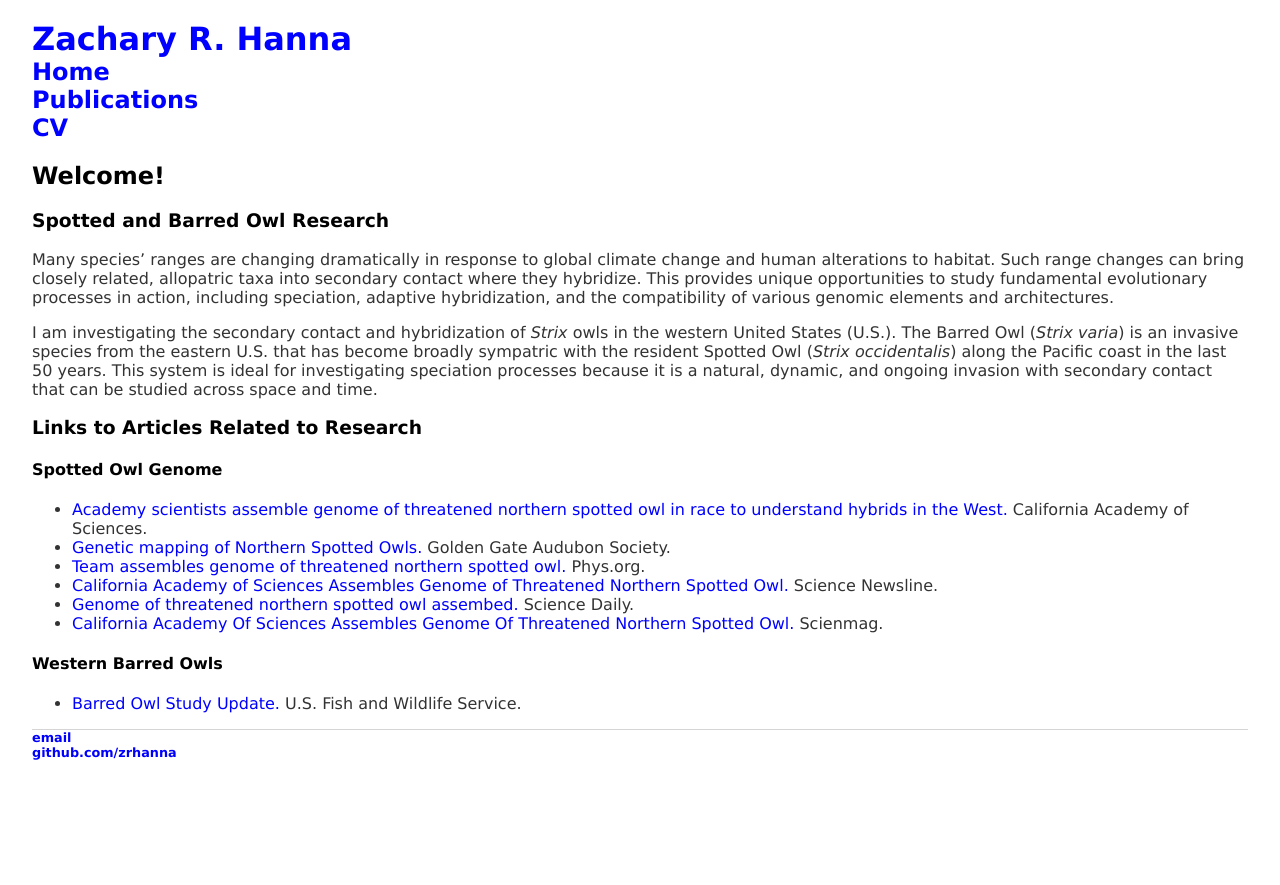
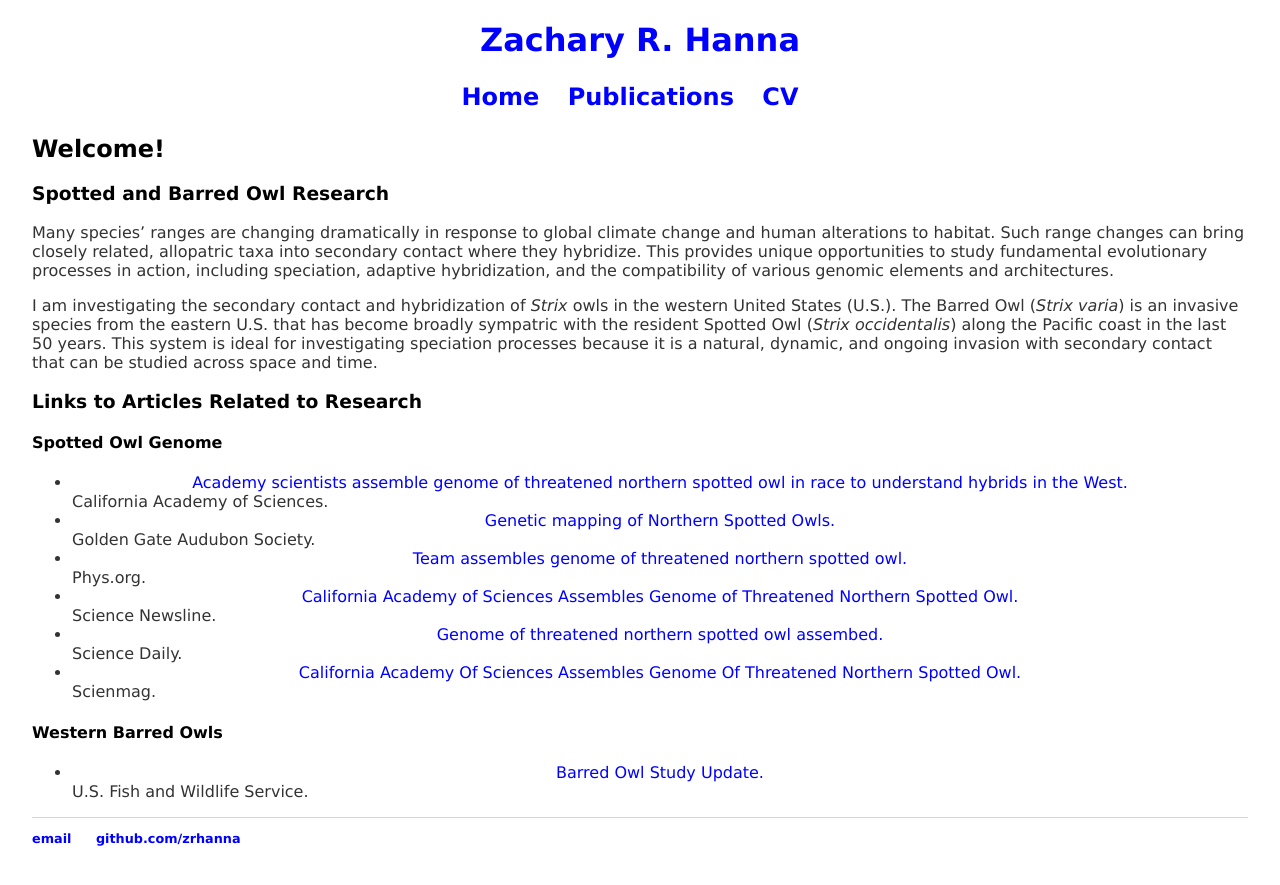
Before and after one commit to zacharyhanna/zacharyhanna.github.io, a Jekyll site: the page built from index.md, in a window 1280 px wide. Shown: the top 885 px of the page. Built offline with Jekyll 4.4.1, drawn with Linux system fonts in a browser that asks for light colours.

Commit message:
Update main.css

```diff
--- a/css/main.css
+++ b/css/main.css
@@ -8,26 +8,30 @@ nav ul {
 }
 nav {
     width: 100%;
+    text-align:center;
 }
 nav ul, footer ul {
     padding: 0px;
     list-style: none;
     font-weight: bold;
-    display: inline;
+    overflow:hidden;
 }
 nav ul li, footer ul li {
     margin-right: 20px;
+    display:inline-block;
 }
 a {
     text-decoration: none;
     color: #0000ff;
+    text-align:center;
+    display:block;
 }
 a:hover {
     text-decoration: underline;
 }
 h1 {
     width: 100%;
-    display: inline;
+    text-align:center;
     font-size: 2em;
 }
 p {
```
